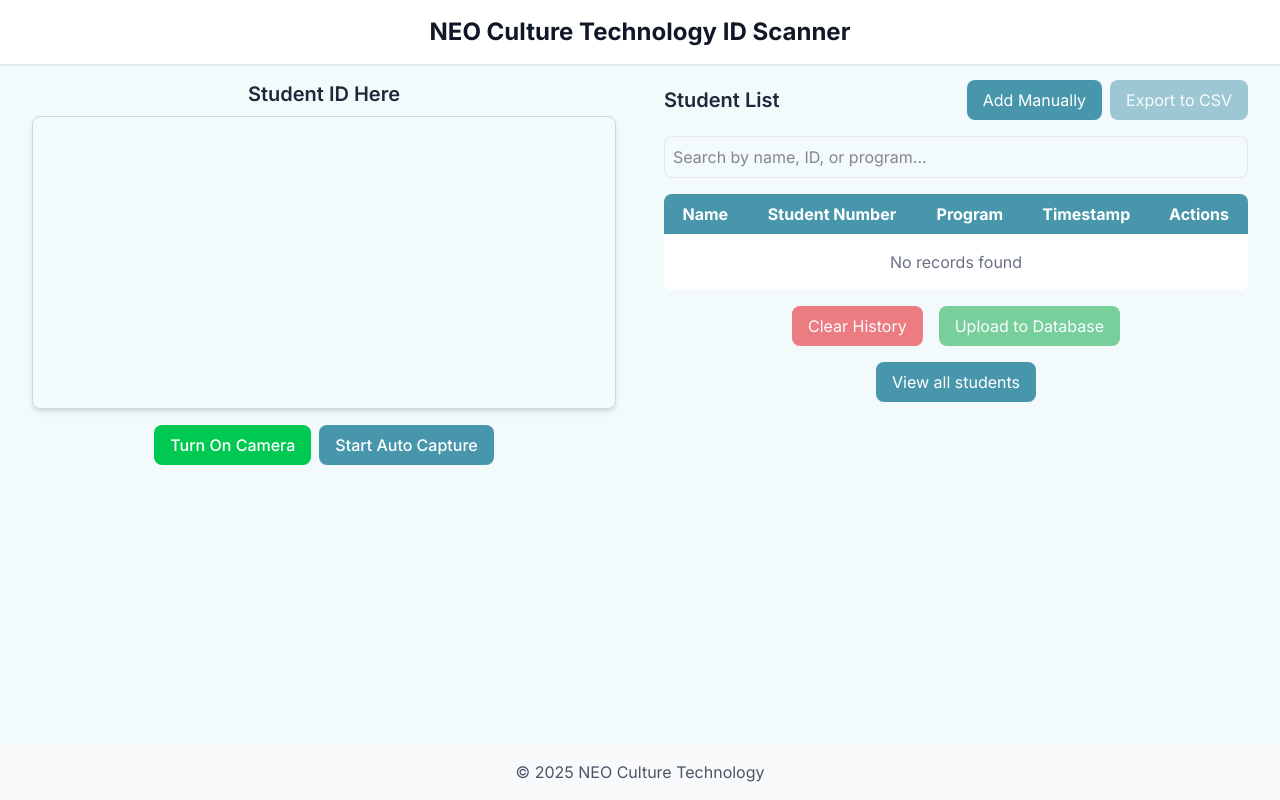
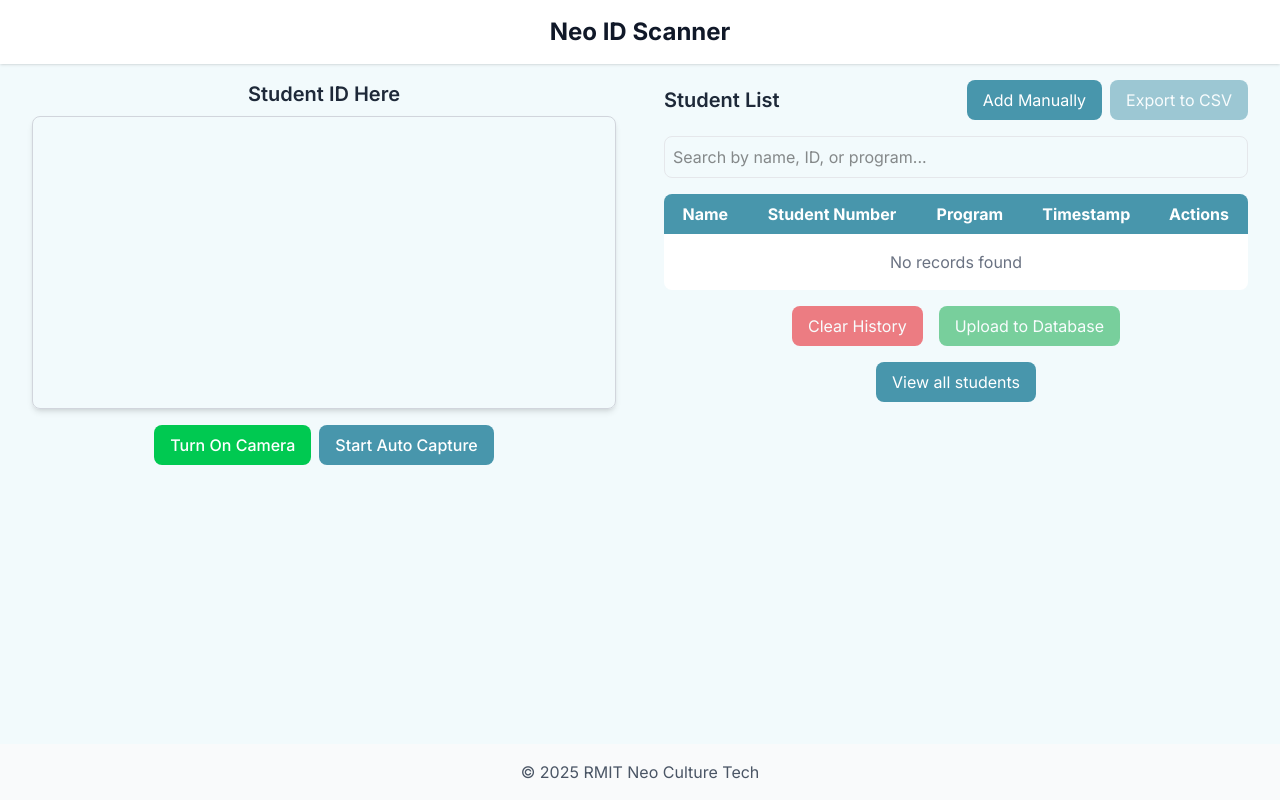
Before and after one commit to khangronky/scanner, a Next.js app: page / in a window 1280 px wide. Built offline with nearby package versions, Linux system fonts and the light colour scheme.

Commit message:
chore: Update branding and copyright information

```diff
--- a/src/app/layout.tsx
+++ b/src/app/layout.tsx
@@ -9,7 +9,7 @@
 const inter = Inter({ subsets: ["latin"] });
 
 export const metadata: Metadata = {
-  title: "NCT ID Scanner",
+  title: "Neo ID Scanner",
   description: "A web application for scanning and managing student IDs",
 };
 
@@ -25,7 +25,7 @@
           <header className="bg-white shadow-sm">
             <div className="max-w-7xl mx-auto px-4 sm:px-6 lg:px-8 py-4">
               <h1 className="text-2xl text-center font-bold text-gray-900">
-                NEO Culture Technology ID Scanner
+                Neo ID Scanner
               </h1>
             </div>
           </header>
@@ -39,7 +39,7 @@
           <footer className="bg-gray-50">
             <div className="max-w-7xl mx-auto px-4 sm:px-6 lg:px-8 py-4">
               <p className="text-center text-gray-600">
-                © 2025 NEO Culture Technology
+                © 2025 RMIT Neo Culture Tech
               </p>
             </div>
           </footer>
```
Also changed, not shown: 1 other file (tests, documents, lock files or other folders).
